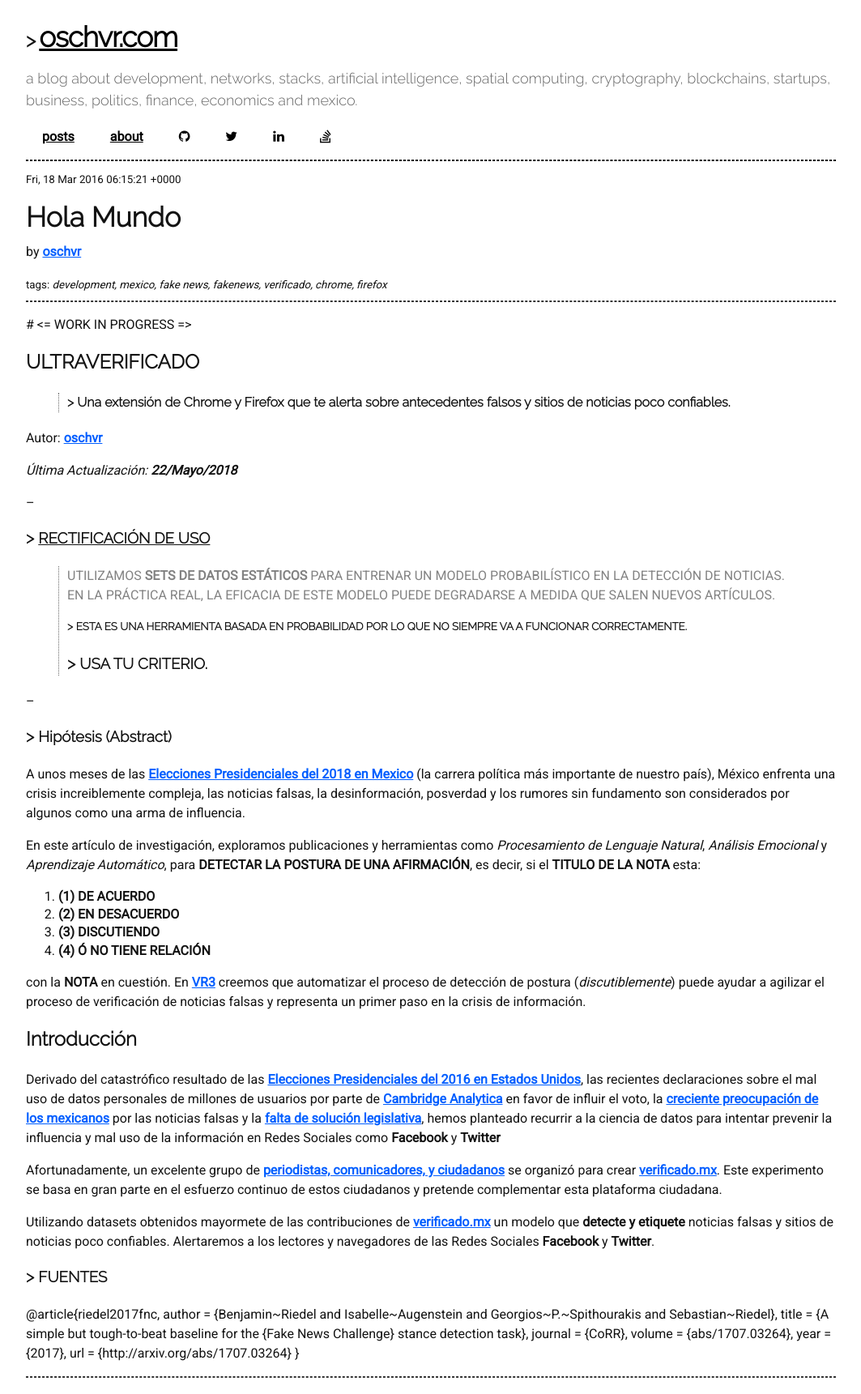
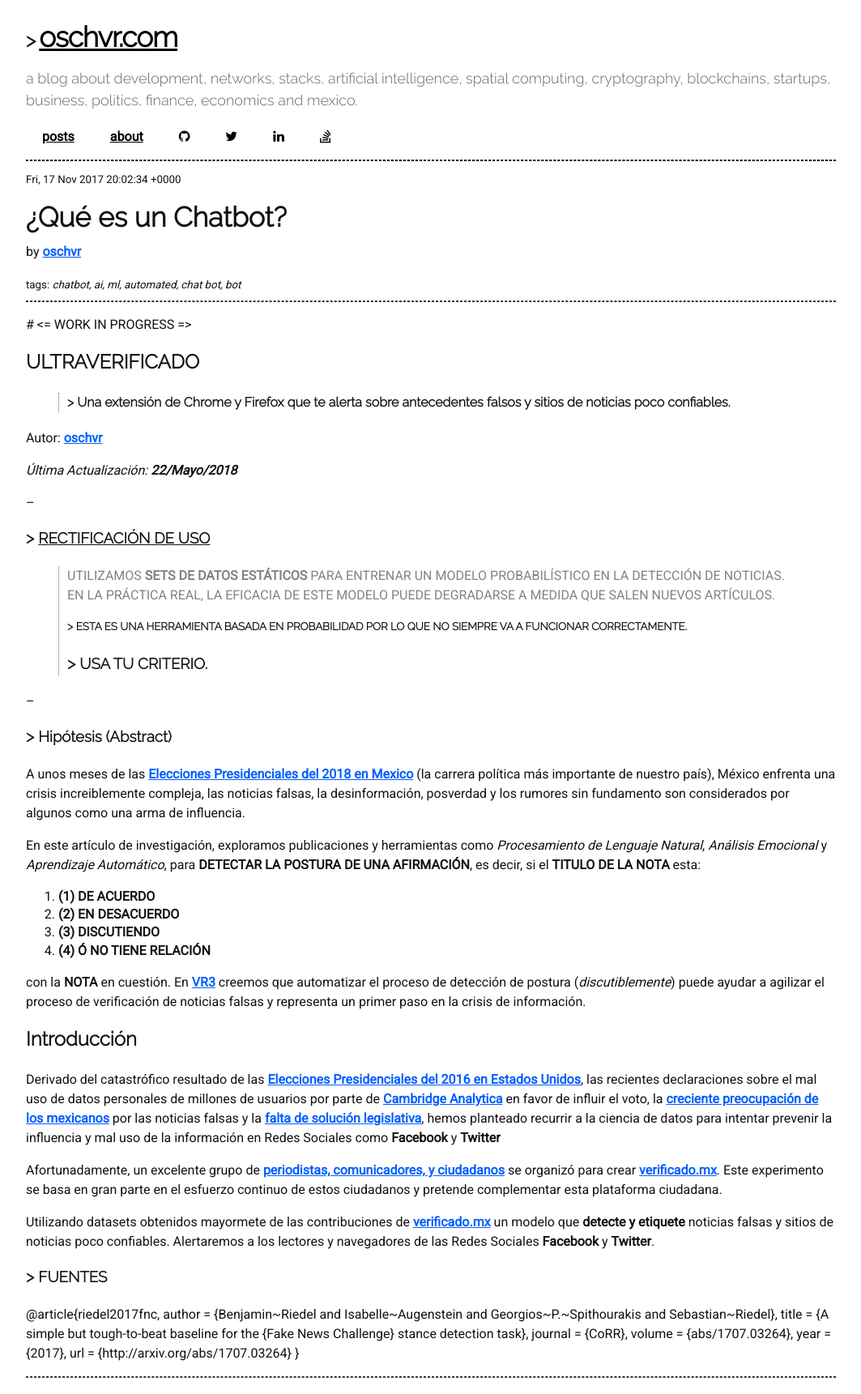
Before and after one commit to oschvr/oschvr.com, a Jekyll site: the page built from _articles/2018-04-22-WIP-ultraverificado.md, in a window 1280 px wide. Shown: the whole page at 81% size, without its empty margins (108-1171 px from the left). Built offline with Jekyll 4.4.1, drawn with Linux system fonts in a browser that asks for light colours.

Commit message:
Add dates for SEO friendly. Added '3 Meses sin Facebook' article

```diff
--- a/_articles/ultraverificado.md
+++ b/_articles/2018-04-22-WIP-ultraverificado.md
@@ -1,13 +1,13 @@
 ---
 layout: post
-date: 2016-03-18 06:15:21
-title: Hola Mundo
+date: 2017-11-17 20:02:34.531992
+title: ¿Qué es un Chatbot?
 author: oschvr
 mail: os@oschvr.com
-excerpt: Construyendo una extensión de Chrome y Firefox para combatir las noticias falsas.
-tags: development, mexico, fake news, fakenews, verificado, chrome, firefox
-lang: es_MX
-image: https://s3-us-west-2.amazonaws.com/oscarchavez/posts/hola-mundo/images/large/mexico.jpg
+excerpt: Un chatbot es un servicio impulsado por reglas y aveces inteligencia artifical con el que se interactúa a través de una interfaz de tipo chat.
+tags: chatbot, ai, ml, automated, chat bot, bot
+lang: en_MX
+image: https://s3-us-west-2.amazonaws.com/oscarchavez/posts/que-es-un-chatbot/images/large/1-RD1s9xBIvd_ycJUnX12Tyw_2x.png
 ---
 
 # <= WORK IN PROGRESS =>
```
Also changed, not shown: _articles/2018-06-09-3-meses-sin-facebook.md (added, +85 -0 lines), _pages/about.md (+1 -0 lines), _articles/2016-03-18-hola-mundo.md (renamed from _articles/hola-mundo.md), _articles/2016-10-26-nuevas-direcciones.md (renamed from _articles/nuevas-direcciones.md), _articles/2017-01-27-how-to-become-independant.md (renamed from _articles/how-to-become-independant.md), _articles/2017-07-10-building-a-trading-system.md (renamed from _articles/building-a-trading-system.md), _articles/2017-07-24-profundizando-tensorflow-pt1.md (renamed from _articles/profundizando-tensorflow-pt1.md), _articles/2017-08-15-notes-on-solidity.md (renamed from _articles/notes-on-solidity.md), _articles/2017-08-2-como-hacer-un-proxy-de-tor-con-un-raspberry-pi.md (renamed from _articles/como-hacer-un-proxy-de-tor-con-un-raspberry-pi.md), _articles/2017-08-24-what-is-an-ico.md (renamed from _articles/what-is-an-ico.md), _articles/2017-11-17-que-es-un-chatbot.md (renamed from _articles/que-es-un-chatbot.md), 1 other file.
